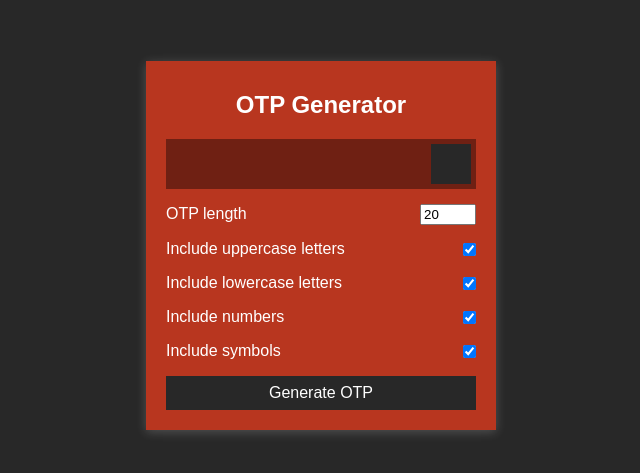
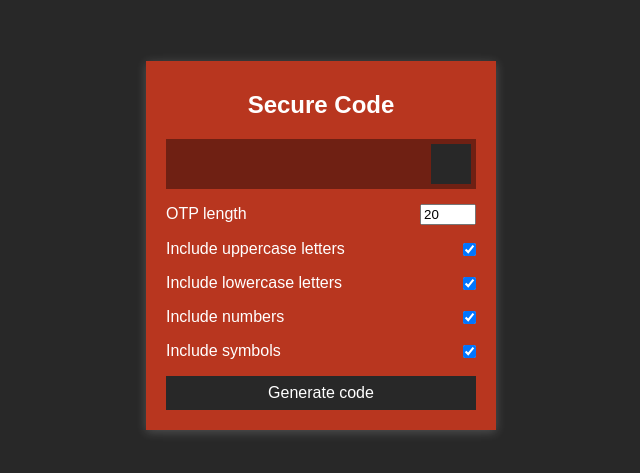
Before and after one commit to gaurav2330/OTPGenerator, a plain HTML site: page index.html in a window 1280 px wide. Shown: the part 163-636 px from the top of the page, 319-959 px from the left. Drawn offline with Linux system fonts and the light colour scheme; some icons are missing; a web font is replaced by a local one.

Commit message:
Second commit
Changed heading

```diff
--- a/index.html
+++ b/index.html
@@ -9,7 +9,7 @@
         <!-- INSERT HTML HERE -->
         <!-- <script src="style.js"></script> -->
 <div class="container">
-	<h2>OTP Generator</h2>
+	<h2>Secure Code</h2>
 	<div class="result-container">
 		<span id="result"></span>
 		<button class="btn" id="clipboard">
@@ -39,7 +39,7 @@
 		</div>
 	</div>
 	<button class="btn btn-large" id="generate">
-		Generate OTP
+		Generate code
 	</button>
 </div>
 
```
